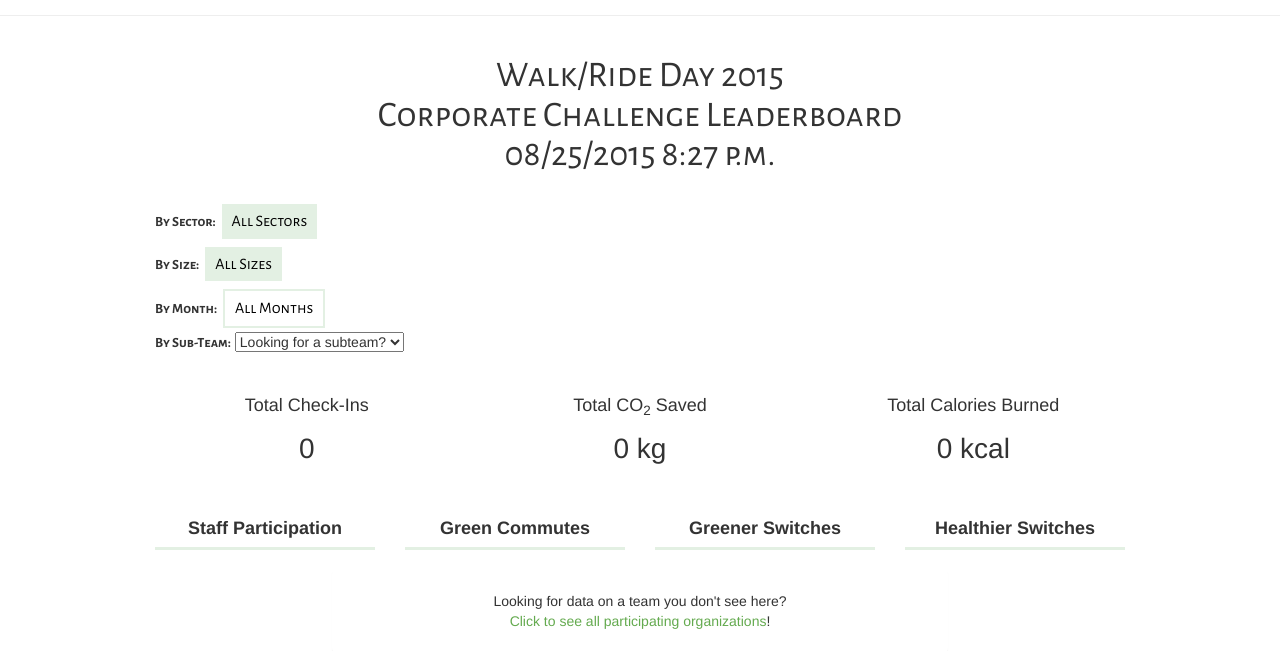
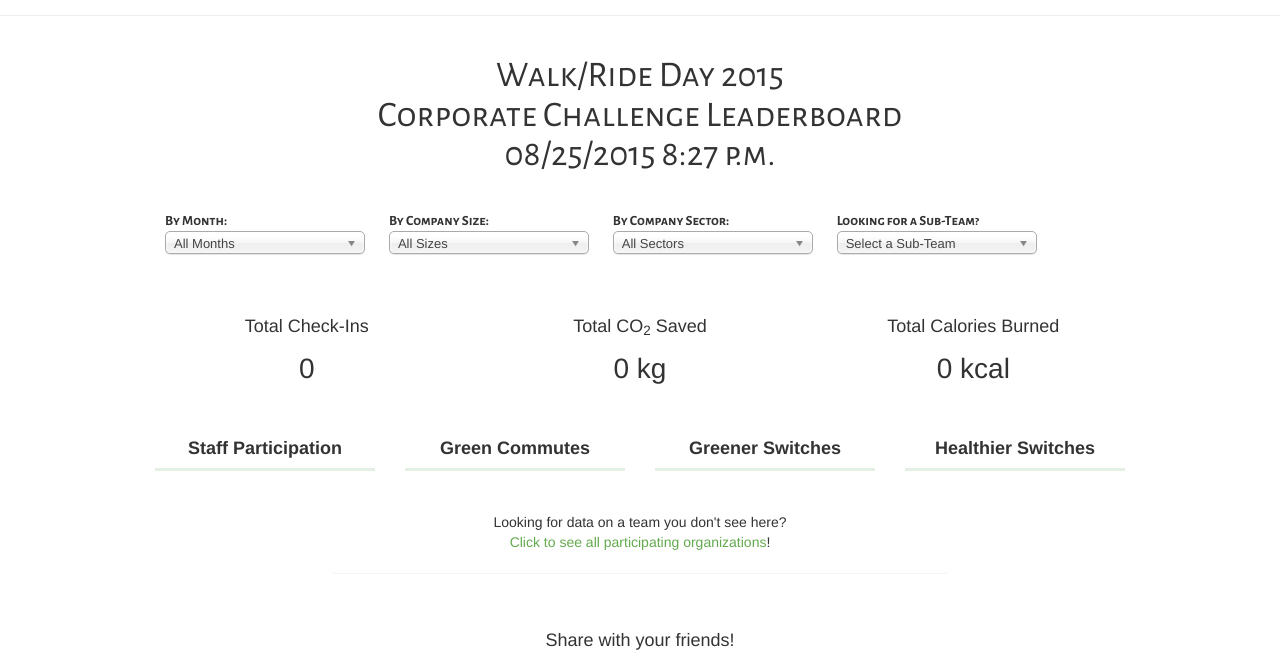
Before and after one commit to greenstreetsinitiative/checkin2015, a Django app: template leaderboard/templates/leaderboard/leaderboard_new.html in a window 1280 px wide. Shown: the part 755-1406 px from the top of the page. Run offline with Django 3.2, Linux system fonts and the light colour scheme; the template is opened without the code that fills it, so the values that code supplies are empty; some libraries are stand-ins or nearby versions; some web fonts are replaced.

Commit message:
refactor leaderboard selection to involve dropdowns instead of buttons

```diff
--- a/leaderboard/templates/leaderboard/leaderboard_new.html
+++ b/leaderboard/templates/leaderboard/leaderboard_new.html
@@ -4,23 +4,30 @@
 
 {% block title %}Leaderboard{% endblock %}
 
+{% block style %}
+<link rel="stylesheet" href="{% static 'libs/chosen/chosen.min.css' %}">
+{% endblock %}
 {% block javascript %}
+<script src="{% static 'libs/chosen/chosen.jquery.min.js' %}" type="text/javascript"></script>
 <script type="text/javascript">
-  // bind change event to select
-  $('#team_parent').bind('change', function () {
+
+  function goToPage (event) {
     var url = $(this).val(); // get selected value
     if (url) { // require a URL
         window.location = url; // redirect
     }
+    event.preventDefault();
     return false;
-   });
-
-  //select right one initially
-  var parent = '{{ parent.name }}';
-  if (parent != '') {
-    $("#team_parent option:contains("+parent+")").attr('selected', 'selected');
   }
 
+  // bind change events to selects
+  $('#team_parent').bind('change', goToPage);
+  $('#checkin_month').bind('change', goToPage);
+  $('#company_size').bind('change', goToPage);
+  $('#sector_selection').bind('change', goToPage);
+
+  // initialize dropdowns
+  $('.lb-filter').chosen({ disable_search: true, width: "200px" });
 
 </script>
 {% endblock %}
@@ -38,41 +45,66 @@
 
 <div style="padding: 15px 0px;">
 
-  <div><strong>By Sector:</strong>
-    <a class="lb-button {% if selected_sector == 'all' %}alt{% endif %}"
-        href="{% url 'leaderboard.views.latest_leaderboard' size=size sector='all' selected_month=selected_month %}">
-      All Sectors</a>
-    {% for key, value in sectors_list.items %}
-        <a class="lb-button {% if selected_sector == key %}alt{% endif %}"
-            href="{% url 'leaderboard.views.latest_leaderboard' size=size sector=key selected_month=selected_month %}">
-            {{ value }}</a>
+<div class="lb-filter-container"><p><strong>By Month:</strong></p>
+  <select id="checkin_month" name="checkin_month" class="lb-filter">
+    {% if parent %}
+     <option value="{% url 'leaderboard.views.latest_leaderboard' sector=selected_sector size=size selected_month='all' parentid=parent.id %}"
+        {% if selected_month == 'all' %}selected="selected"{% endif %}>
+    {% else %}
+     <option value="{% url 'leaderboard.views.latest_leaderboard' sector=selected_sector size=size selected_month='all' %}"
+        {% if selected_month == 'all' %}selected="selected"{% endif %}>
+    {% endif %}
+        All Months
+    </option>
+  {% for month in months_list  %}
+    {% if parent %}
+     <option value="{% url 'leaderboard.views.latest_leaderboard' sector=selected_sector size=size selected_month=month parentid=parent.id %}"
+        {% if selected_month == month %}selected="selected"{% endif %}>
+    {% else %}
+     <option value="{% url 'leaderboard.views.latest_leaderboard' sector=selected_sector size=size selected_month=month %}"
+        {% if selected_month == month %}selected="selected"{% endif %}>
+    {% endif %}
+         {{ month|capfirst }}
+     </option>
   {% endfor %}
+  </select>
 </div>
 
-  <div><strong>By Size:</strong>
-    <a class="lb-button {% if size == 'all' %}alt{% endif %}"
-        href="{% url 'leaderboard.views.latest_leaderboard' size='all' sector=selected_sector selected_month=selected_month %}">
-        All Sizes</a>
-    {% for key, value in sizes_list.items %}
-        <a class="lb-button {% if size == key %}alt{% endif %}"
-            href="{% url 'leaderboard.views.latest_leaderboard' size=key sector=selected_sector selected_month=selected_month %}">
-            {{ value }}</a>
+<div class="lb-filter-container"><p><strong>By Company Size:</strong></p>
+  <select id="company_size" name="company_size" class="lb-filter">
+     <option value="{% url 'leaderboard.views.latest_leaderboard' sector=selected_sector size='all' selected_month=selected_month %}"
+        {% if size == 'all' %}selected="selected"{% endif %}>
+        All Sizes
+    </option>
+  {% for item in sizes_list %}
+     <option value="{% url 'leaderboard.views.latest_leaderboard' sector=selected_sector size=item.0 selected_month=selected_month %}"
+        {% if size == item.0 %}selected="selected"{% endif %}>
+         {{ item.1 }}
+     </option>
   {% endfor %}
+  </select>
 </div>
 
-  <div><strong>By Month:</strong>
-    <a class="lb-button-month {% if selected_month == 'all' %}alt{% endif %}"
-      href="{% if parent %} {% url 'leaderboard.views.latest_leaderboard' sector=selected_sector parentid=parent.id size=size selected_month='all' %} {% else %} {% url 'leaderboard.views.latest_leaderboard' sector=selected_sector size=size selected_month='all' %} {% endif %}">
-      All Months</a>
-    {% for month in months_list %}
-        <a class="lb-button-month {% if selected_month == month %}alt{% endif %}"
-        href="{% if parent %} {% url 'leaderboard.views.latest_leaderboard' sector=selected_sector parentid=parent.id size=size selected_month=month %} {% else %} {% url 'leaderboard.views.latest_leaderboard' sector=selected_sector size=size selected_month=month %} {% endif %}">{{ month}}</a>
+
+  <div class="lb-filter-container"><p><strong>By Company Sector:</strong></p>
+    <select id="sector_selection" name="sector_selection" class="lb-filter">
+       <option value="{% url 'leaderboard.views.latest_leaderboard' sector='all' size=size selected_month=selected_month %}"
+          {% if selected_sector == 'all' %}selected="selected"{% endif %}>
+          All Sectors
+      </option>
+    {% for key, value in sectors_list.items %}
+       <option value="{% url 'leaderboard.views.latest_leaderboard' sector=key size=size selected_month=selected_month %}"
+          {% if selected_sector == key %}selected="selected"{% endif %}>
+           {{ value }}
+       </option>
     {% endfor %}
+    </select>
   </div>
 
-  <div><strong>By Sub-Team:</strong>
-    <select id="team_parent" name="team_parent">
-      <option>Looking for a subteam?
+  <div class="lb-filter-container"><p><strong>Looking for a Sub-Team?</strong></p>
+    <select id="team_parent" name="team_parent" class="lb-filter">
+      <option value="{% url 'leaderboard.views.latest_leaderboard' sector='all' size='all' selected_month=selected_month %}">
+          Select a Sub-Team
       </option>
     {% for employer in employersWithSubteams %}
        <option value="{% url 'leaderboard.views.latest_leaderboard' sector='all' size='all' selected_month=selected_month parentid=employer.id %}"
@@ -84,6 +116,12 @@
   </div>
 
 </div>
+
+<!-- <div class="row">
+  <div class="col-sm-12 selections">
+ <p>Month: {{ selected_month }}. Sector: {{ selected_sector }}. Size: {{ size }}.</p>
+</div>
+</div> -->
 
 <div class="row totals">
   <center>{% if parent %}<h3>{{ parent.name }}</h3>{% endif %}</center>
--- a/static/css/style.css
+++ b/static/css/style.css
@@ -1,5 +1,21 @@
 body {
   font-family: 'Martel Sans', Helvetica, Arial, sans-serif;
+}
+
+.selections {
+  background-color: #BBE9FC;
+  padding: 20px;
+}
+
+.lb-filter-container {
+  display: inline-block;
+  padding: 10px;
+  padding-bottom: 20px;
+  width: 220px;
+}
+
+.lb-filter-container p {
+  margin-bottom: 0;
 }
 
 .bar-chart [data-cp-size] {
```
Also changed, not shown: leaderboard/views.py (+7 -7 lines). Lines whose indentation alone changed are shown as unchanged.
